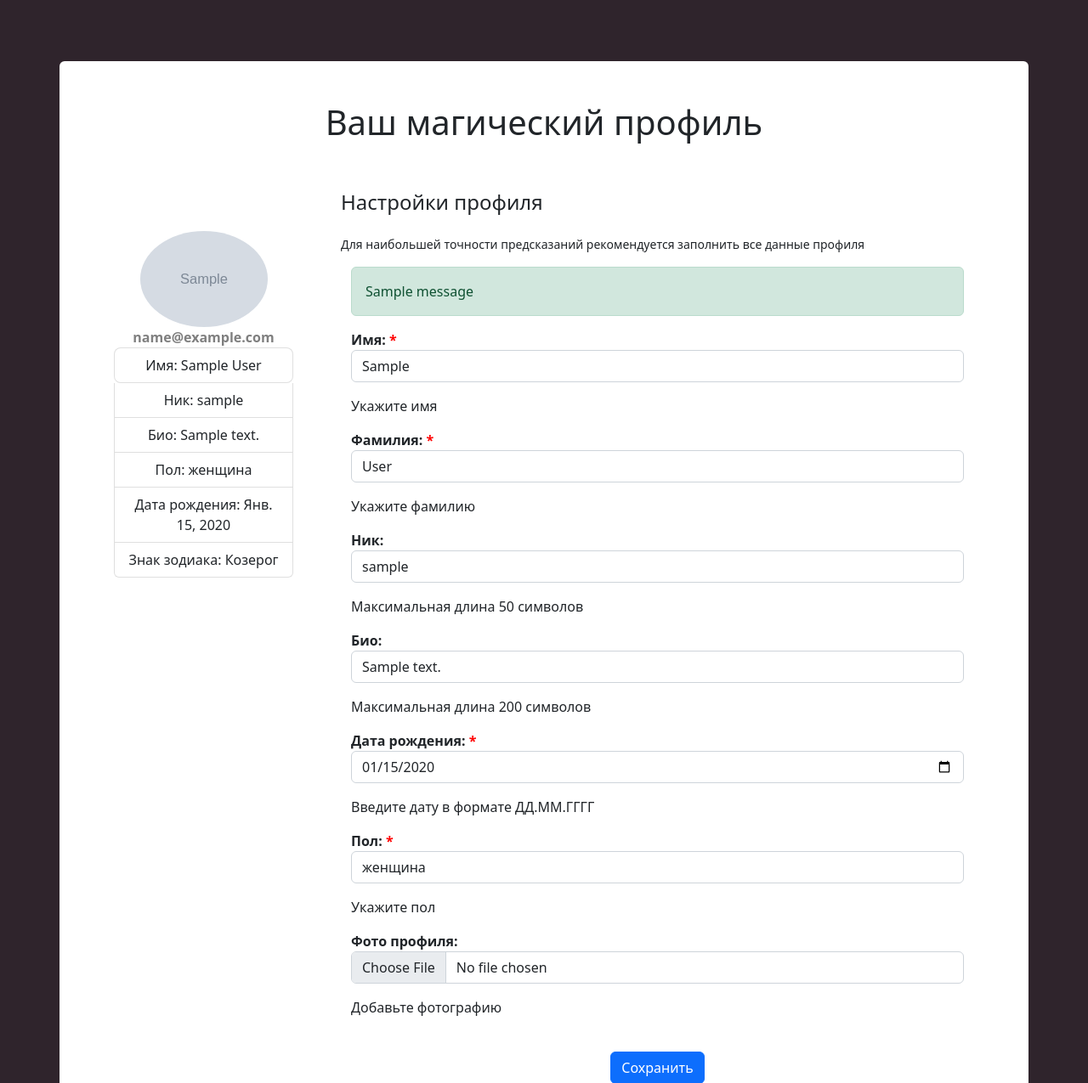
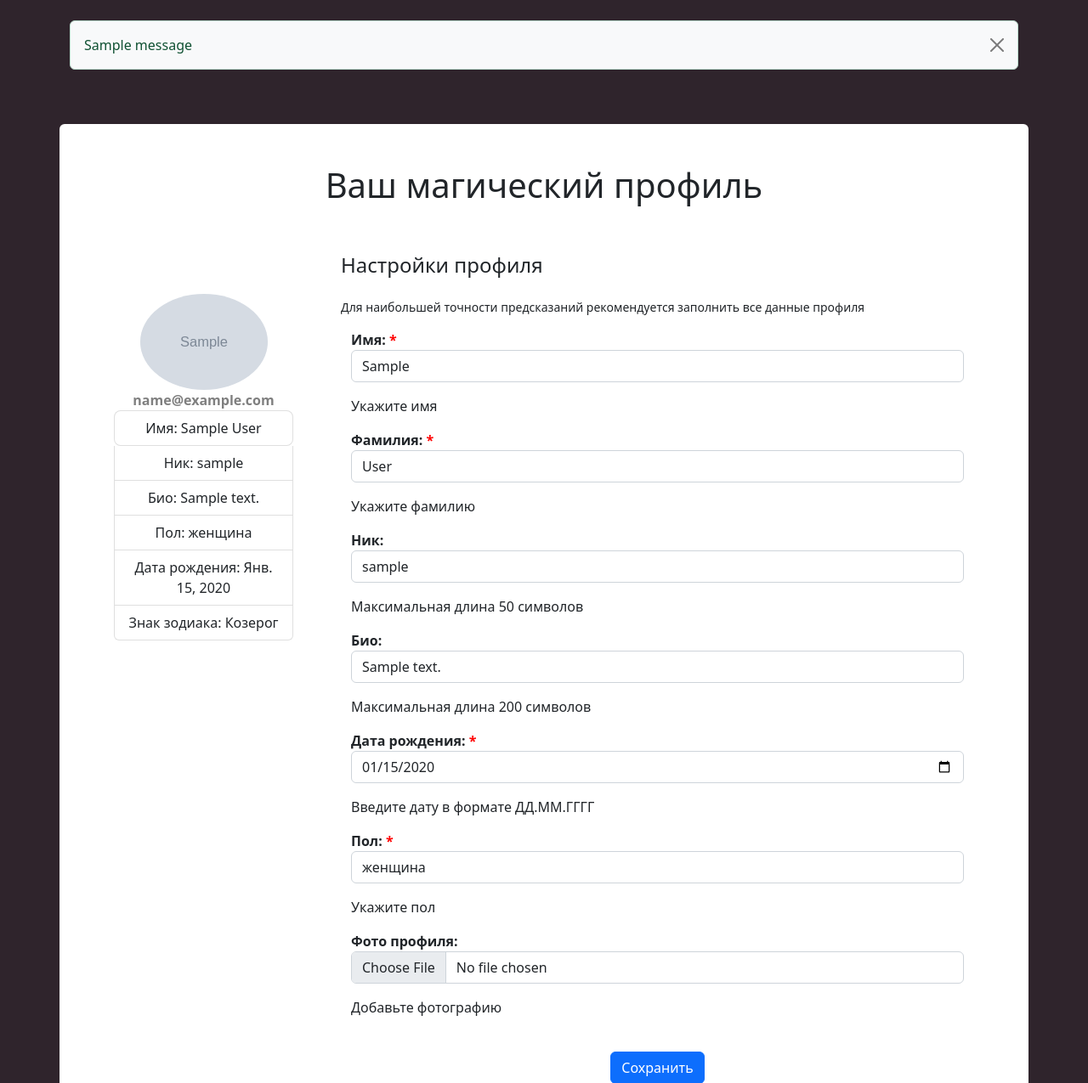
Before and after one commit to Shagulka/tarot-django, a Django app: page /users/profile/ in a window 1280 px wide. Shown: the part 101-1376 px from the top of the page at 85% size. Run offline with Django 3.2, Linux system fonts and the light colour scheme; the first user in the database is signed in; tables that the repository leaves empty hold one stand-in row (Sample ...); one stand-in notice (Sample message) is shown; some libraries are stand-ins or nearby versions.

Commit message:
use global messages (fix #27)

```diff
--- a/tarot/templates/base.html
+++ b/tarot/templates/base.html
@@ -89,6 +89,24 @@
                 </div>
             </div>
         </header>
+        {% if messages %}
+            <div class="container">
+                <div class="row">
+                    <div class="col-md-12">
+                        {% for message in messages %}
+                            <div class="alert alert-{{ message.tags }} alert-dismissible fade show bg-light"
+                                 role="alert">
+                                {{ message }}
+                                <button type="button"
+                                        class="btn-close"
+                                        data-bs-dismiss="alert"
+                                        aria-label="Close"></button>
+                            </div>
+                        {% endfor %}
+                    </div>
+                </div>
+            </div>
+        {% endif %}
         <div id="wrapper">
             <div id="sidebar-wrapper" style="background: #3E3545;">
                 <ul class="sidebar-nav nav-pills nav-stacked py-5 ps-5" id="menu">
```
Also changed, not shown: tarot/templates/users/includes/base_form.html (+0 -7 lines), tarot/templates/users/profile.html (+0 -7 lines).
